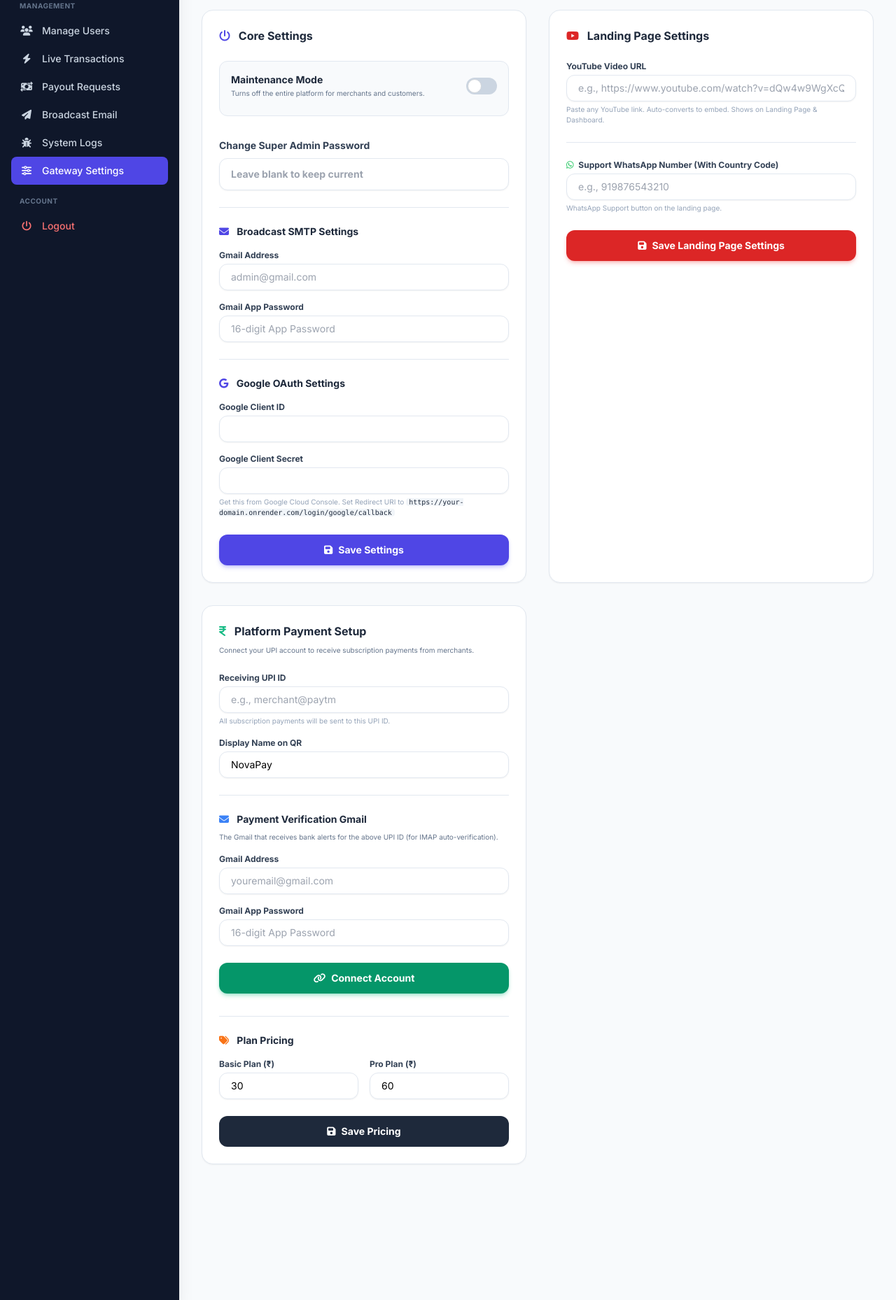
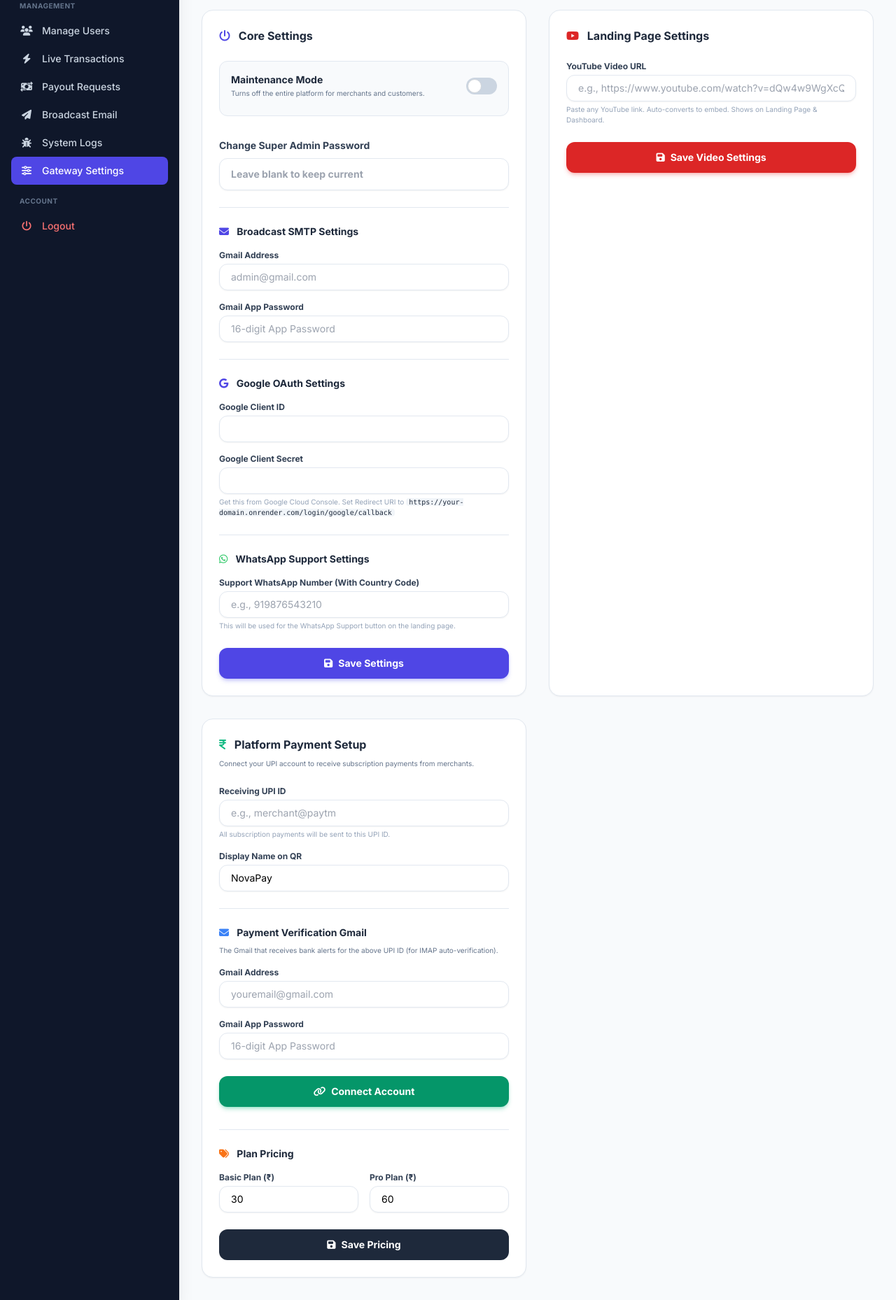
Before and after one commit to gigavy/payment-gatewy, a Flask app: page /admin/settings in a window 1280 px wide. Shown: the part 166-2024 px from the top of the page at 70% size. Run offline with Flask 3, Linux system fonts and the light colour scheme; the visitor is signed in with stand-in values (Sample User, id 1); data that the repository does not hold is empty; some libraries are stand-ins or nearby versions.

Commit message:
Add files via upload

```diff
--- a/app.py
+++ b/app.py
@@ -2861,6 +2861,12 @@ def upgrade_plan():
 
 
 
+@app.route('/admin/settings/disconnect_youtube', methods=['POST'])
+@admin_required
+def admin_disconnect_youtube():
+    set_sys_setting('youtube_link', '')
+    return redirect('/admin/settings?success=YouTube+video+removed')
+
 @app.route('/admin/settings/disconnect_payment', methods=['POST'])
 @admin_required
 def admin_disconnect_payment():
--- a/templates/admin_settings.html
+++ b/templates/admin_settings.html
@@ -65,6 +65,16 @@
                 <input type="password" name="google_client_secret" value="{{ g_client_secret }}" class="w-full px-4 py-2 bg-white border border-slate-200 rounded-xl text-sm focus:outline-none focus:border-primary focus:ring-1 focus:ring-primary shadow-sm">
                 <p class="text-[10px] text-slate-400 mt-1">Get this from Google Cloud Console. Set Redirect URI to <code class="bg-slate-100 text-slate-800 px-1 rounded">https://your-domain.onrender.com/login/google/callback</code></p>
             </div>
+
+            <hr class="my-6 border-slate-200">
+            <h3 class="text-sm font-bold text-slate-800 mb-4"><i class="fa-brands fa-whatsapp text-green-500 mr-2"></i> WhatsApp Support Settings</h3>
+
+            <div class="mb-6">
+                <label class="block text-xs font-bold text-slate-700 mb-1">Support WhatsApp Number (With Country Code)</label>
+                <input type="text" name="support_whatsapp" value="{{ wa_number }}" class="w-full px-4 py-2 bg-white border border-slate-200 rounded-xl text-sm focus:outline-none focus:border-primary focus:ring-1 focus:ring-primary shadow-sm" placeholder="e.g., 919876543210">
+                <p class="text-[10px] text-slate-400 mt-1">This will be used for the WhatsApp Support button on the landing page.</p>
+            </div>
+
             <button type="submit" class="w-full bg-primary hover:bg-indigo-700 text-white font-bold py-3 rounded-xl transition-all shadow-md shadow-indigo-500/30 text-sm flex items-center justify-center gap-2">
                 <i class="fa-solid fa-save"></i> Save Settings
             </button>
@@ -75,39 +85,48 @@
     <div class="bg-white rounded-2xl p-6 shadow-sm border border-slate-200">
         <h3 class="text-base font-bold text-slate-800 mb-6"><i class="fa-brands fa-youtube text-red-600 mr-2"></i> Landing Page Settings</h3>
 
+        {% if yt_link %}
+        <!-- Connected State -->
+        <div class="mb-4">
+            <h4 class="text-sm font-bold text-slate-800 mb-4">Current Connection</h4>
+            <div class="flex items-center gap-3 mb-4">
+                <div class="w-12 h-12 bg-red-50 text-red-600 rounded-xl flex items-center justify-center text-xl">
+                    <i class="fa-brands fa-youtube"></i>
+                </div>
+                <div>
+                    <div class="font-bold text-slate-800">YouTube Video</div>
+                    <div class="text-[10px] text-emerald-600 font-bold flex items-center gap-1">
+                        <div class="w-2 h-2 rounded-full bg-emerald-500"></div> Active & Working
+                    </div>
+                </div>
+            </div>
+
+            <div class="rounded-xl overflow-hidden border border-slate-200 bg-black mb-4" style="position:relative; padding-bottom:56.25%; height:0;">
+                <iframe style="position:absolute; top:0; left:0; width:100%; height:100%;" src="{{ yt_link }}" title="YouTube video preview" frameborder="0" allow="accelerometer; autoplay; clipboard-write; encrypted-media; gyroscope; picture-in-picture" allowfullscreen></iframe>
+            </div>
+
+            <form action="/admin/settings/disconnect_youtube" method="POST">
+                <input type="hidden" name="csrf_token" value="{{ csrf_token }}">
+                <button type="submit" class="w-full bg-red-50 hover:bg-red-100 text-red-600 font-bold py-3 rounded-xl transition-all text-sm flex items-center justify-center gap-2">
+                    Remove Video
+                </button>
+            </form>
+        </div>
+        {% else %}
+        <!-- Setup Form -->
         <form action="/admin/settings" method="POST">
             <input type="hidden" name="maintenance_mode" value="{{ maintenance_mode }}">
-
-            <div class="mb-4">
+            <input type="hidden" name="support_whatsapp" value="{{ wa_number }}">
+            <div class="mb-6">
                 <label class="block text-xs font-bold text-slate-700 mb-1">YouTube Video URL</label>
-                <input type="text" name="youtube_link" value="{{ yt_link }}" class="w-full px-4 py-2 bg-white border border-slate-200 rounded-xl text-sm focus:outline-none focus:border-primary focus:ring-1 focus:ring-primary shadow-sm" placeholder="e.g., https://www.youtube.com/watch?v=dQw4w9WgXcQ">
+                <input type="text" name="youtube_link" class="w-full px-4 py-2 bg-white border border-slate-200 rounded-xl text-sm focus:outline-none focus:border-primary focus:ring-1 focus:ring-primary shadow-sm" placeholder="e.g., https://www.youtube.com/watch?v=dQw4w9WgXcQ">
                 <p class="text-[10px] text-slate-400 mt-1">Paste any YouTube link. Auto-converts to embed. Shows on Landing Page & Dashboard.</p>
             </div>
-
-            {% if yt_link %}
-            <div class="mb-4 p-3 bg-emerald-50 border border-emerald-200 rounded-xl">
-                <div class="flex items-center gap-2 mb-3">
-                    <i class="fa-solid fa-circle-check text-emerald-500"></i>
-                    <span class="text-xs font-bold text-emerald-700">Video is set and active</span>
-                </div>
-                <div class="rounded-lg overflow-hidden border border-slate-200 bg-black" style="position:relative; padding-bottom:56.25%; height:0;">
-                    <iframe style="position:absolute; top:0; left:0; width:100%; height:100%;" src="{{ yt_link }}" title="YouTube video preview" frameborder="0" allow="accelerometer; autoplay; clipboard-write; encrypted-media; gyroscope; picture-in-picture" allowfullscreen></iframe>
-                </div>
-            </div>
-            {% endif %}
-
-            <hr class="my-6 border-slate-200">
-
-            <div class="mb-6">
-                <label class="block text-xs font-bold text-slate-700 mb-1"><i class="fa-brands fa-whatsapp text-green-500 mr-1"></i> Support WhatsApp Number (With Country Code)</label>
-                <input type="text" name="support_whatsapp" value="{{ wa_number }}" class="w-full px-4 py-2 bg-white border border-slate-200 rounded-xl text-sm focus:outline-none focus:border-primary focus:ring-1 focus:ring-primary shadow-sm" placeholder="e.g., 919876543210">
-                <p class="text-[10px] text-slate-400 mt-1">WhatsApp Support button on the landing page.</p>
-            </div>
-
             <button type="submit" class="w-full bg-red-600 hover:bg-red-700 text-white font-bold py-3 rounded-xl transition-all shadow-md shadow-red-500/30 text-sm flex items-center justify-center gap-2">
-                <i class="fa-solid fa-save"></i> Save Landing Page Settings
+                <i class="fa-solid fa-save"></i> Save Video Settings
             </button>
         </form>
+        {% endif %}
     </div>
 </div>
 
```
